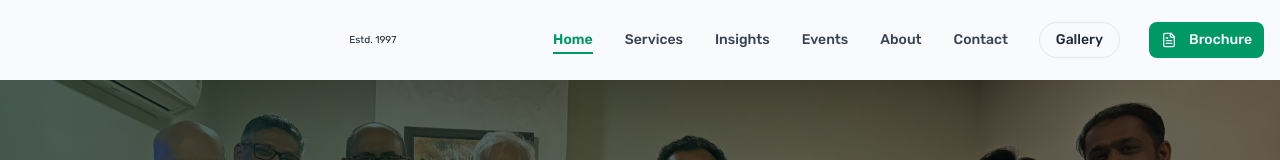
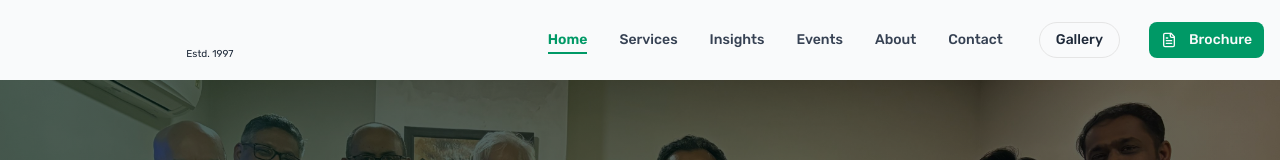
Before and after one commit to Vriksh-Net/vriksh-website, a Next.js app: page / in a window 1280 px wide. Shown: the top 160 px of the page. Built offline with nearby package versions, Linux system fonts and the light colour scheme.

Commit message:
fix: adjust positioning of the establishment year text in the navbar

```diff
--- a/components/navbar.tsx
+++ b/components/navbar.tsx
@@ -75,7 +75,7 @@ const Navbar = () => {
 
             </motion.div>
           </Link>
-            <p className="text-gray-800 text-[10px] absolute left-1/2 top-11.5 -translate-x-1/3 md:static md:translate-x md:top-0 md:ml-4">Estd. 1997</p>
+            <p className="text-gray-800 text-[10px] relative top-3.5 right-42">Estd. 1997</p>
 
           {/* Desktop Navigation */}
           <div className="hidden md:flex space-x-8">
```
